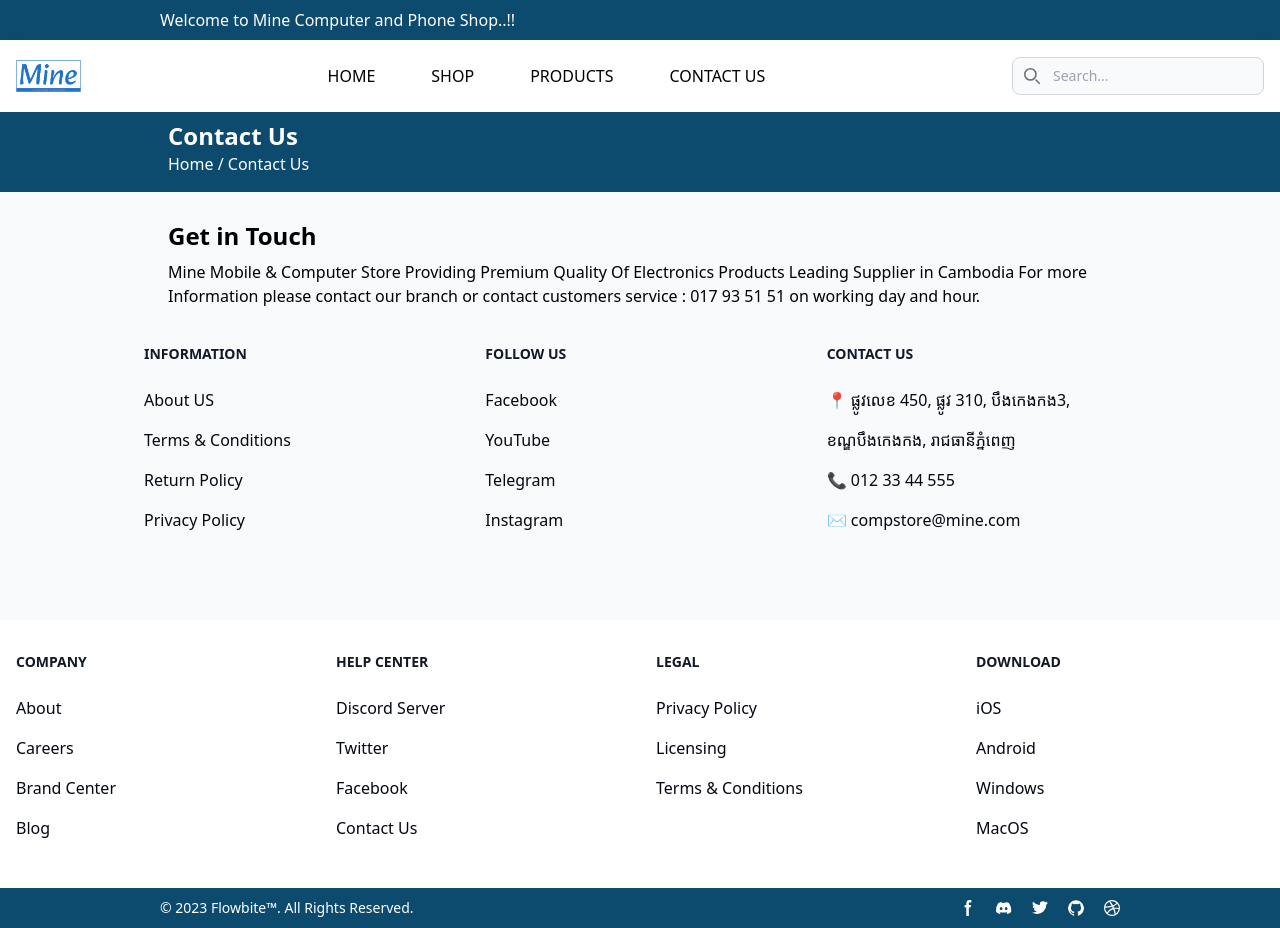
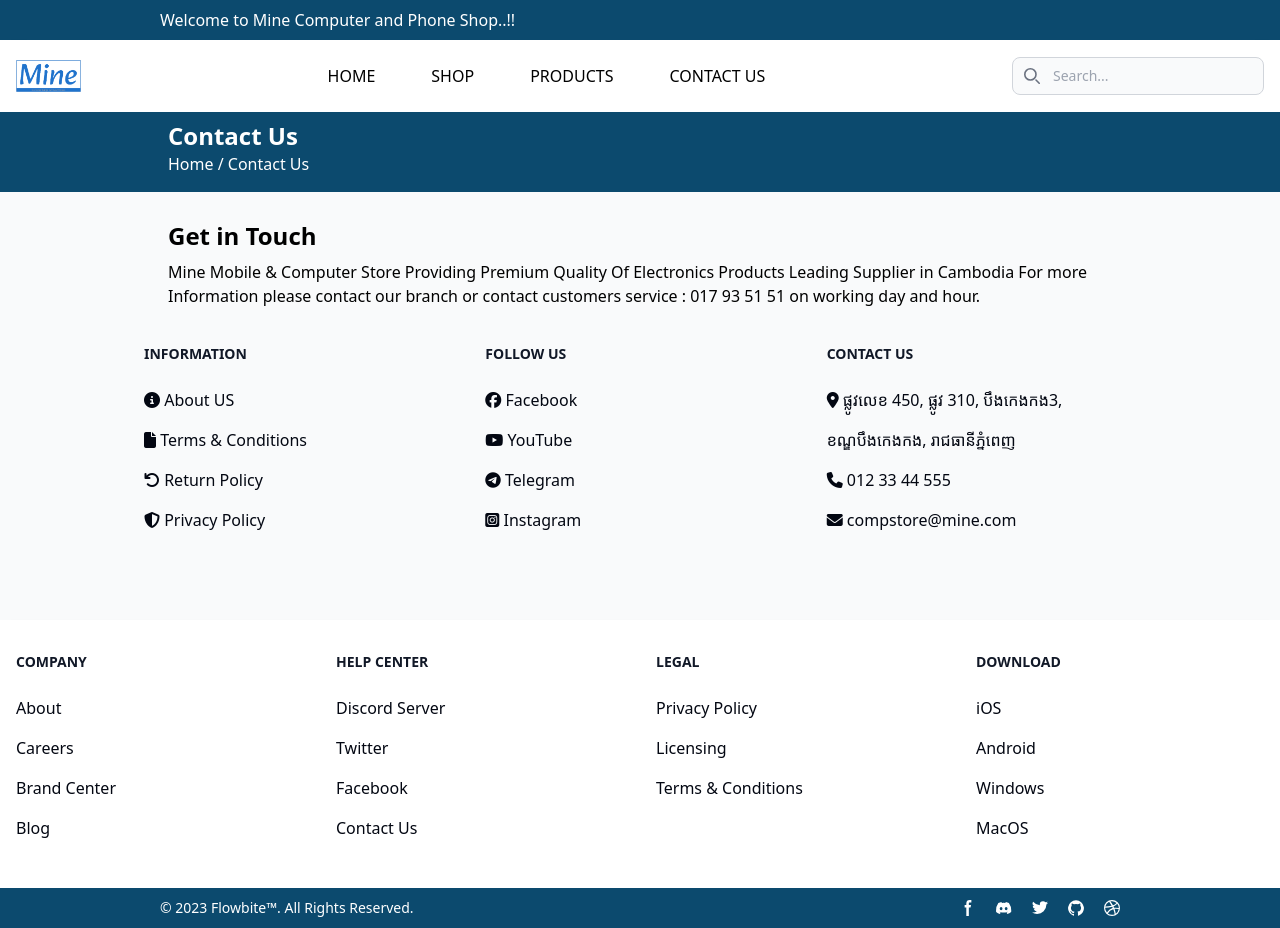
Before and after one commit to souphallin/WEB-MiniProject, a plain HTML site: page pages/ContactUs.html in a window 1280 px wide. Drawn offline with nearby package versions, Linux system fonts and the light colour scheme.

Commit message:
MiniProject

```diff
--- a/pages/ContactUs.html
+++ b/pages/ContactUs.html
@@ -101,15 +101,19 @@
                         <h2 class="mb-6 text-sm font-bold text-gray-900 uppercase dark:text-black">Information</h2>
                         <ul class="text-gray-950 font-normal">
                             <li class="mb-4">
+                                <i class="fa-solid fa-circle-info"></i>
                                 <a href="#" class="hover:underline">About US</a>
                             </li>
                             <li class="mb-4">
+                                <i class="fa-solid fa-file"></i>
                                 <a href="#" class="hover:underline">Terms & Conditions</a>
                             </li>
                             <li class="mb-4">
+                                <i class="fa-solid fa-arrow-rotate-left"></i>
                                 <a href="#" class="hover:underline">Return Policy</a>
                             </li>
                             <li class="mb-4">
+                                <i class="fa-solid fa-shield-halved"></i>
                                 <a href="#" class="hover:underline">Privacy Policy</a>
                             </li>
                         </ul>
@@ -119,15 +123,20 @@
                         <h2 class="mb-6 text-sm font-bold text-gray-900 uppercase dark:text-black">Follow US</h2>
                         <ul class="text-gray-950 font-normal">
                             <li class="mb-4">
+                                <i class="fa-brands fa-facebook"></i>
                                 <a href="#" class="hover:underline">Facebook</a>
                             </li>
                             <li class="mb-4">
+                                <i class="fa-brands fa-youtube"></i>
                                 <a href="#" class="hover:underline">YouTube</a>
                             </li>
                             <li class="mb-4">
+                                <i class="fa-brands fa-telegram"></i>
                                 <a href="#" class="hover:underline">Telegram</a>
                             </li>
                             <li class="mb-4">
+                                <!-- <i class="fa-brands fa-instagram"></i> -->
+                                <i class="fa-brands fa-square-instagram"></i>
                                 <a href="#" class="hover:underline">Instagram</a>
                             </li>
                         </ul>
@@ -137,16 +146,20 @@
                         <h2 class="mb-6 text-sm font-bold text-gray-900 uppercase dark:text-black">Contact Us</h2>
                         <ul class="text-gray-950 font-normal">
                             <li class="mb-4">
-                                <a href="#" class=" hover:underline">📍 ផ្លូវលេខ 450, ផ្លូវ 310, បឹងកេងកង3, </a>
+                                <i class="fa-solid fa-location-dot"> </i>
+                                <a href="#" class=" hover:underline">ផ្លូវលេខ 450, ផ្លូវ 310, បឹងកេងកង3, </a>
                             </li>
                             <li class="mb-4">
                                 <a href="#" class=" hover:underline">ខណ្ឌបឹងកេងកង, រាជធានីភ្នំពេញ</a>
                             </li>
                             <li class="mb-4">
-                                <a href="#" class="hover:underline">📞 012 33 44 555</a>
+                                <i class="fa-solid fa-phone"> </i>
+                                <a href="#" class="hover:underline">012 33 44 555</a>
                             </li>
                             <li class="mb-4">
-                                <a href="#" class="hover:underline">✉️ compstore@mine.com</a>
+                                <!-- <i class="fa-regular fa-envelope"> </i> -->
+                                <i class="fa-solid fa-envelope"></i>
+                                <a href="#" class="hover:underline">compstore@mine.com</a>
                             </li>
                         </ul>
                     </div>
@@ -277,5 +290,8 @@
         </div>
 
     </footer>
+
+    <!-- Script Fontsome -->
+    <script src="https://kit.fontawesome.com/2c97d2e940.js" crossorigin="anonymous"></script>
 </body>
 </html>
```
